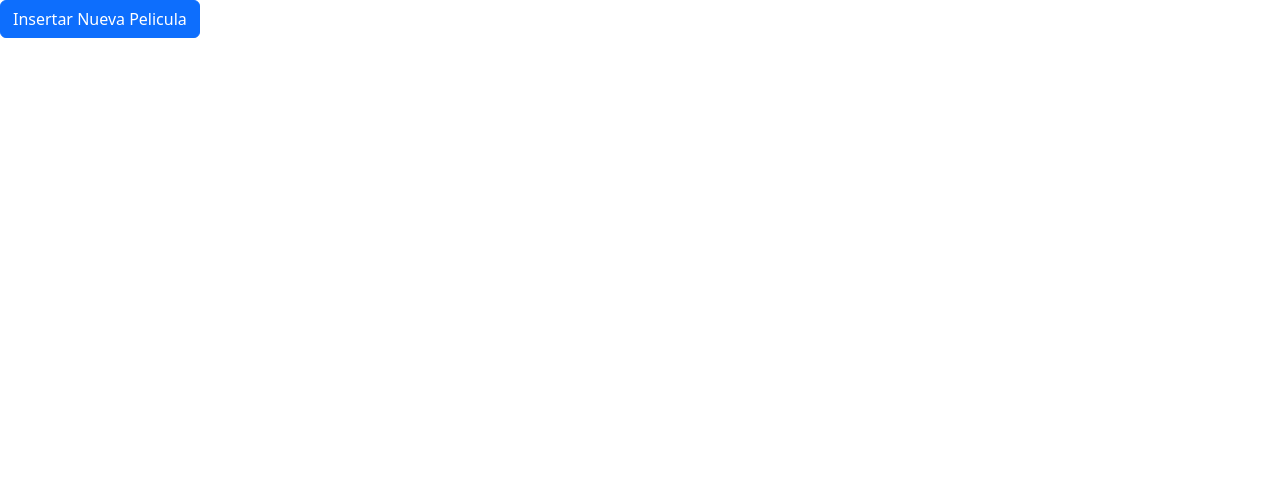
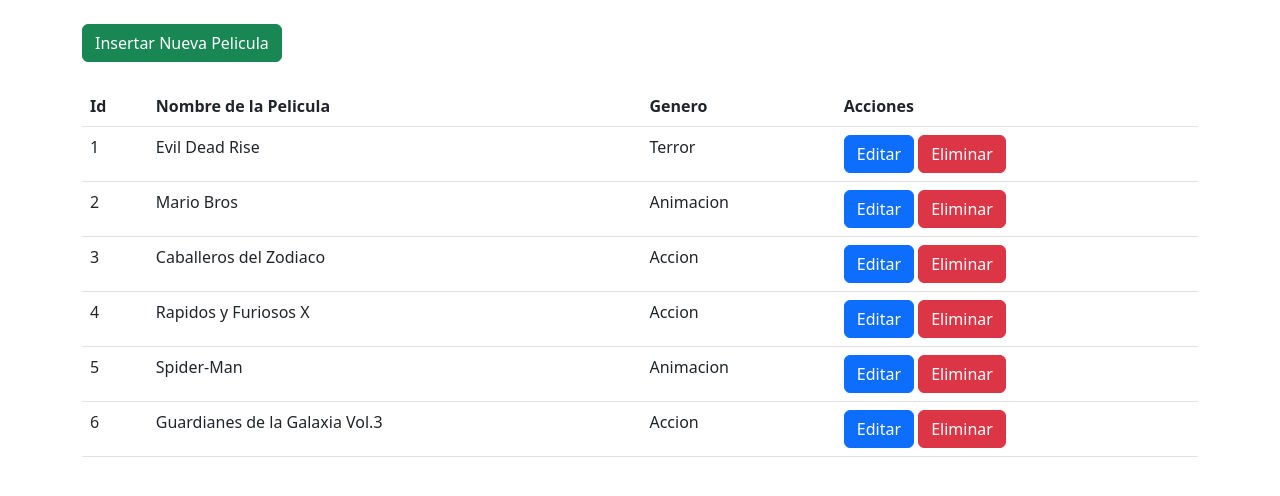
Before and after one commit to Jorgeiuts/avance-de-proyecto, a React (Create React App) app: page / in a window 1280 px wide. Shown: the top 496 px of the page. Built offline with nearby package versions, Linux system fonts and the light colour scheme.

Commit message:
Se agrega informacion de la base de datos y se le da forma a la pagina

```diff
--- a/src/App.js
+++ b/src/App.js
@@ -2,14 +2,123 @@
 import logo from './logo.svg';
 import './App.css';
 import 'bootstrap/dist/css/bootstrap.min.css';
-import {Table, Button, Container, Modal, ModalBody, ModalHeader, FormGroup, ModalFooter} from 'reactstrap';
+import { Table, Button, Container, Modal, ModalBody, ModalHeader, FormGroup, ModalFooter } from 'reactstrap';
 
+const data = [
+  { id: 1, nombre_pelicula: 'Evil Dead Rise', genero: 'Terror' },
+  { id: 2, nombre_pelicula: 'Mario Bros', genero: 'Animacion' },
+  { id: 3, nombre_pelicula: 'Caballeros del Zodiaco', genero: 'Accion' },
+  { id: 4, nombre_pelicula: 'Rapidos y Furiosos X', genero: 'Accion' },
+  { id: 5, nombre_pelicula: 'Spider-Man', genero: 'Animacion' },
+  { id: 6, nombre_pelicula: 'Guardianes de la Galaxia Vol.3', genero: 'Accion' },
+];
 
-class App extends React.Component{
-  render(){
-    return(
+class App extends React.Component {
+  state = {
+    data: data,
+    form:{
+      id:'',
+      nombre_pelicula: '',
+      genero: ''
+    }
+  }
+
+  handleChange=e=>{
+    this.setState({
+      form:{
+        ...this.state.form,
+        [e.target.name]: e.target.value,
+      }
+    })
+  }
+
+  render() {
+    return (
       <>
-      <Button color='primary'>Insertar Nueva Pelicula</Button>
+        <Container>
+          <br />
+          <Button color='success'>Insertar Nueva Pelicula</Button>
+          <br /><br />
+
+          <Table>
+            <thead>
+              <tr>
+                <th>Id</th>
+                <th>Nombre de la Pelicula</th>
+                <th>Genero</th>
+                <th>Acciones</th>
+              </tr>
+            </thead>
+            <tbody>
+              {this.state.data.map((elemento) => (
+                <tr>
+                  <td>{elemento.id}</td>
+                  <td>{elemento.nombre_pelicula}</td>
+                  <td>{elemento.genero}</td>
+                  <td>
+                    <Button color='primary'>Editar</Button>{'  '}
+                    <Button color='danger'>Eliminar</Button>
+                  </td>
+                </tr>
+              ))}
+            </tbody>
+          </Table>
+
+        </Container>
+
+        <Modal>
+          <ModalHeader>
+            <div><h3>Insertar Personaje</h3></div>
+          </ModalHeader>
+
+          <ModalBody>
+            <FormGroup>
+              <label>Id:</label>
+              <input
+                className="form-control"
+                readOnly
+                type="text"
+                value={this.state.data.length+1}
+              />
+            </FormGroup>
+
+            <FormGroup>
+              <label>Nombre de la pelicula:</label>
+              <input
+                className="form-control"
+                name="nombre_pelicula"
+                type="text"
+                onChange={this.handleChange}
+              />
+            </FormGroup>
+
+            <FormGroup>
+              <label>Genero:</label>
+              <input
+                className="form-control"
+                name="genero"
+                type="text"
+                onChange={this.handleChange}
+              />
+            </FormGroup>
+          </ModalBody>
+
+          <ModalFooter>
+            <Button
+              color="primary"
+              onClick={() => this.insertar()}
+            >
+              Insertar
+            </Button>
+            <Button
+              className="btn btn-danger"
+              onClick={() => this.cerrarModalInsertar()}
+            >
+              Cancelar
+            </Button>
+          </ModalFooter>
+        </Modal>
+
       </>)
   }
 }
```
